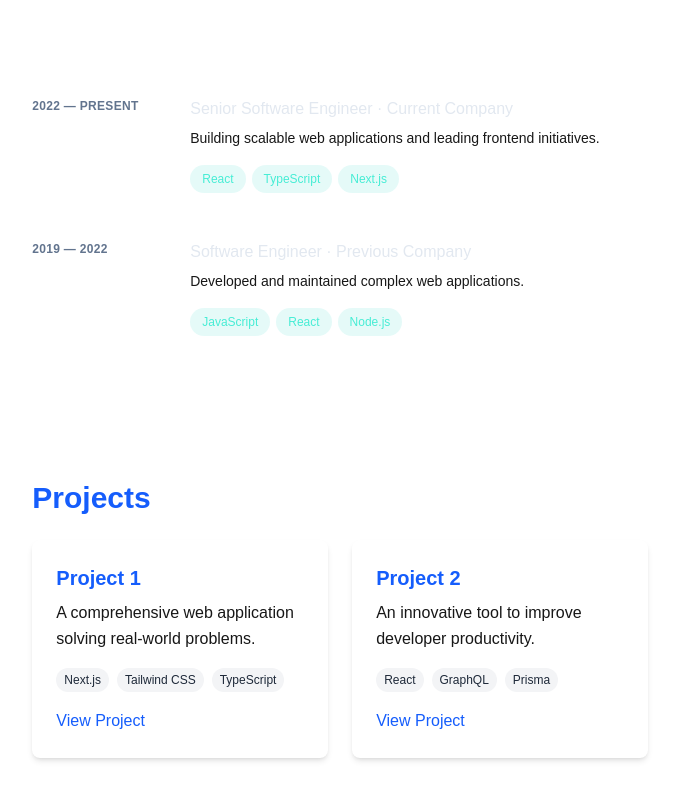
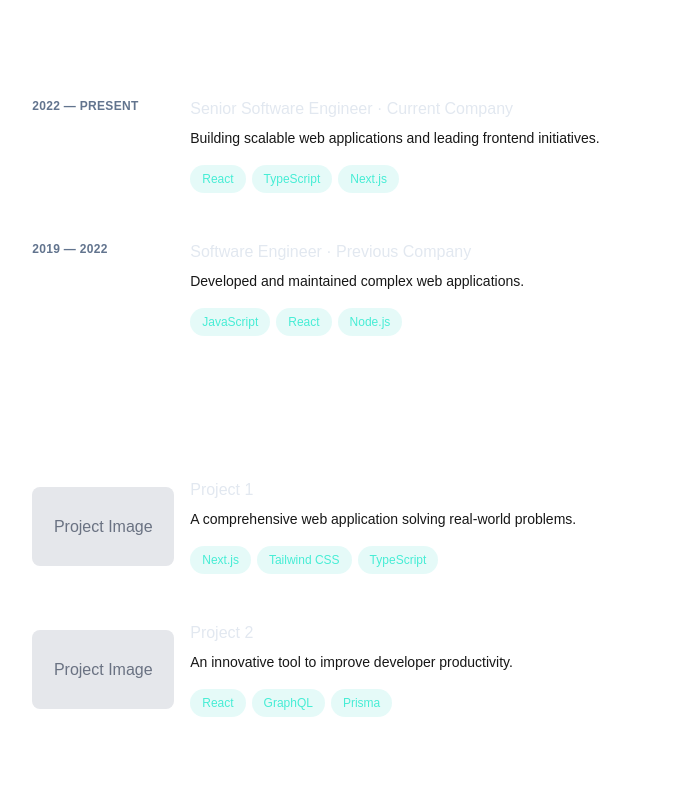
Before and after one commit to hgrias/harrisongrias.com, a Next.js app: page / in a window 1280 px wide. Shown: the part 286-1086 px from the top of the page, without its empty margins (584-1262 px from the left). Built offline with nearby package versions, Linux system fonts and the light colour scheme.

Commit message:
refactor: project section update
- model after experiences section

```diff
--- a/src/app/page.tsx
+++ b/src/app/page.tsx
@@ -146,40 +146,56 @@ export default function Home() {
         </section>
 
         {/* Projects Section */}
-        <section id="projects">
-          <h2 className="text-3xl font-bold mb-6 text-blue-600 dark:text-blue-400">
+        <section
+          id="projects"
+          className="mb-16 scroll-mt-16 md:mb-24 lg:mb-36 lg:scroll-mt-24"
+          aria-label="projects"
+        >
+          <div className="sticky top-0 z-20 -mx-6 mb-4 w-screen px-6 py-5 backdrop-blur md:-mx-12 md:px-12 lg:sr-only lg:relative lg:top-auto lg:mx-auto lg:w-full lg:px-0 lg:py-0 lg:opacity-0">
+            <h2 className="text-sm font-bold uppercase tracking-widest text-slate-200 lg:sr-only">
               Projects
             </h2>
-          <div className="grid md:grid-cols-2 gap-6">
+          </div>
+          <div>
+            <ol className="group/list">
               {projects.map((project, index) => (
-              <div
-                key={index}
-                className="bg-white dark:bg-gray-800 p-6 rounded-lg shadow-md hover:shadow-lg transition group"
+                <li key={index} className="mb-12">
+                  <Link
+                    href={project.githubLink}
+                    className="block group relative grid grid-cols-1 sm:grid-cols-8 gap-4 transition-all hover:!opacity-100 group-hover/list:opacity-50"
                   >
-                <h3 className="text-xl font-semibold mb-2 text-blue-600 dark:text-blue-400 group-hover:text-blue-500 transition">
+                    <div className="absolute -inset-x-4 -inset-y-4 -z-10 hidden rounded-md transition motion-reduce:transition-none lg:-inset-x-6 lg:block lg:group-hover:bg-slate-800/50 lg:group-hover:shadow-[inset_0_1px_0_0_rgba(148,163,184,0.1)] lg:group-hover:drop-shadow-lg"></div>
+                    <header className="sm:col-span-2 flex items-center justify-center">
+                      <div className="w-full aspect-video bg-gray-200 dark:bg-gray-700 rounded-lg overflow-hidden">
+                        {/* Placeholder for project image */}
+                        <div className="w-full h-full flex items-center justify-center text-gray-500 dark:text-gray-400">
+                          Project Image
+                        </div>
+                      </div>
+                    </header>
+                    <div className="sm:col-span-6">
+                      <h3 className="font-medium leading-snug text-slate-200">
+                        <span className="inline-flex items-baseline font-medium leading-tight text-slate-200 group-hover:text-teal-300 transition text-base">
                           {project.name}
+                        </span>
                       </h3>
-                <p className="mb-4 group-hover:text-gray-700 dark:group-hover:text-gray-300 transition">
+                      <p className="mt-2 text-sm leading-normal">
                         {project.description}
                       </p>
-                <div className="flex flex-wrap gap-2 mb-4">
+                      <ul className="mt-2 flex flex-wrap">
                         {project.technologies.map((tech, techIndex) => (
-                    <span
-                      key={techIndex}
-                      className="bg-gray-100 dark:bg-gray-700 text-gray-800 dark:text-gray-200 px-2 py-1 rounded-full text-xs group-hover:bg-gray-200 dark:group-hover:bg-gray-600 transition"
-                    >
+                          <li key={techIndex} className="mr-1.5 mt-2">
+                            <div className="flex items-center rounded-full bg-teal-400/10 px-3 py-1 text-xs font-medium leading-5 text-teal-300 group-hover:bg-teal-400/20 transition">
                               {tech}
-                    </span>
+                            </div>
+                          </li>
                         ))}
+                      </ul>
                     </div>
-                <Link
-                  href={project.githubLink}
-                  className="text-blue-600 dark:text-blue-400 hover:underline group-hover:text-blue-800 dark:group-hover:text-blue-300 transition"
-                >
-                  View Project
                   </Link>
-              </div>
+                </li>
               ))}
+            </ol>
           </div>
         </section>
       </main>
```
Lines whose indentation alone changed are shown as unchanged.
